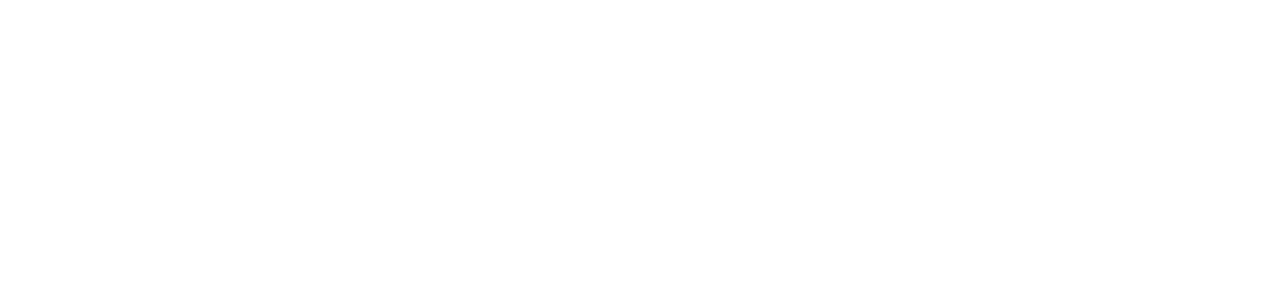
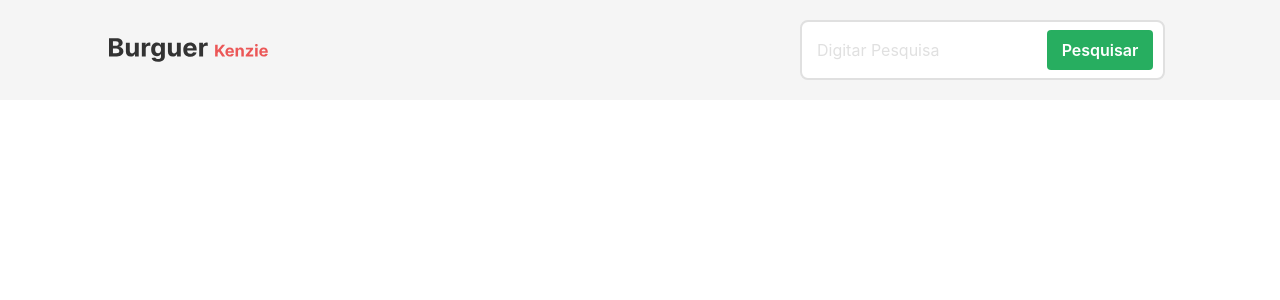
Before and after one commit to rodrigojsdeveloper/refactoring-burger-kenzie, a React (Vite) app: page /dashboard in a window 1280 px wide. Before the commit this address had no page. Shown: the top 300 px of the page. Built offline with nearby package versions, Linux system fonts and the light colour scheme.

Commit message:
Feat: Header component created and styled

```diff
--- /dev/null
+++ b/src/components/Header/index.tsx
@@ -0,0 +1,22 @@
+import logo from "../../assets/LogoKenzieBurguer.svg";
+import { Container } from "./style";
+import { Button } from "../Button";
+
+const Header = () => {
+  return (
+    <Container>
+      <div>
+        <img src={logo} alt="burger kenzie" />
+
+        <div>
+          <input placeholder="Digitar Pesquisa" />
+          <Button size="medium" color="green">
+            Pesquisar
+          </Button>
+        </div>
+      </div>
+    </Container>
+  );
+};
+
+export { Header };
--- /dev/null
+++ b/src/components/Header/style.ts
@@ -0,0 +1,74 @@
+import styled from "styled-components";
+
+const Container = styled.header`
+  width: 100%;
+
+  display: flex;
+  flex-direction: row;
+  justify-content: center;
+  align-items: center;
+
+  padding: 10px 115px 10px 109.19px;
+
+  background-color: var(--grey-0);
+
+  & > div {
+    width: 100%;
+    max-width: 1375.82px;
+    height: 80px;
+
+    display: flex;
+    flex-direction: row;
+    justify-content: space-between;
+    align-items: center;
+
+    & > img {
+      width: 158.94px;
+      height: 36.83px;
+    }
+
+    & > div {
+      width: 100%;
+      max-width: 365px;
+      height: 60px;
+
+      display: flex;
+      flex-direction: row;
+      align-items: center;
+
+      border-radius: 8px;
+      background-color: var(--white);
+      border: 2px solid var(--grey-20);
+
+      padding: 10px 10px 10px 15px;
+
+      & > input {
+        width: 100%;
+        height: 100%;
+
+        font-weight: 400;
+        font-size: 16px;
+        line-height: 19px;
+
+        border: none;
+        background-color: var(--white);
+
+        &::placeholder {
+          color: var(--grey-20);
+        }
+      }
+    }
+  }
+
+  @media (max-width: 1024px) {
+    padding: 14.28px 16px 14px 16px;
+
+    & > div {
+      height: 139px;
+      flex-direction: column;
+      justify-content: space-around;
+    }
+  }
+`;
+
+export { Container };
--- a/src/routes/index.tsx
+++ b/src/routes/index.tsx
@@ -1,4 +1,5 @@
 import { Routes, Route } from "react-router-dom";
+import { Header } from "../components/Header";
 import { SignIn } from "../pages/SignIn";
 import { SignUp } from "../pages/SignUp";
 
@@ -7,6 +8,7 @@ const AllRoutes = () => {
     <Routes>
       <Route path="" element={<SignIn />} />
       <Route path="/signup" element={<SignUp />} />
+      <Route path="/dashboard" element={<Header />} />
     </Routes>
   );
 };
```
